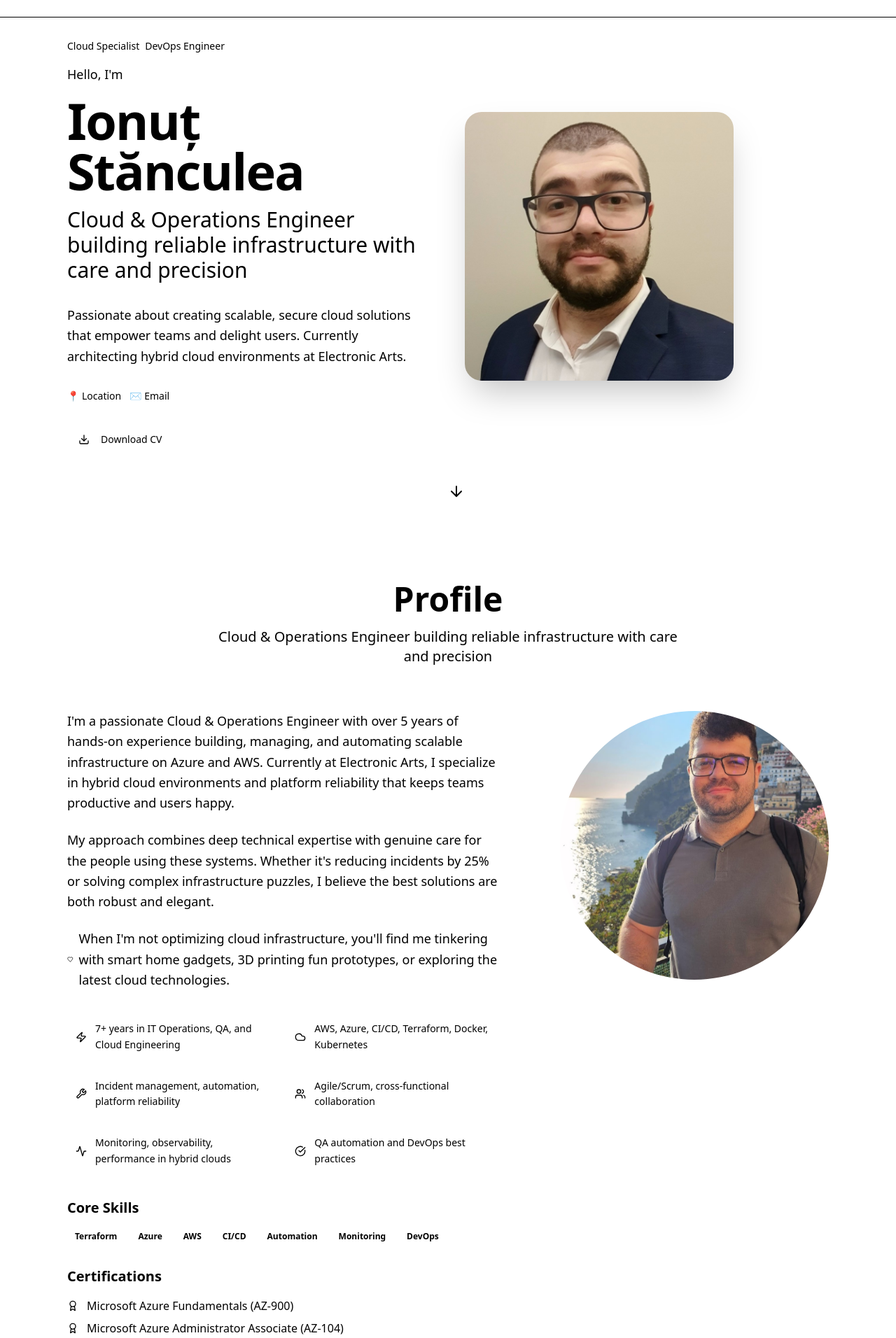
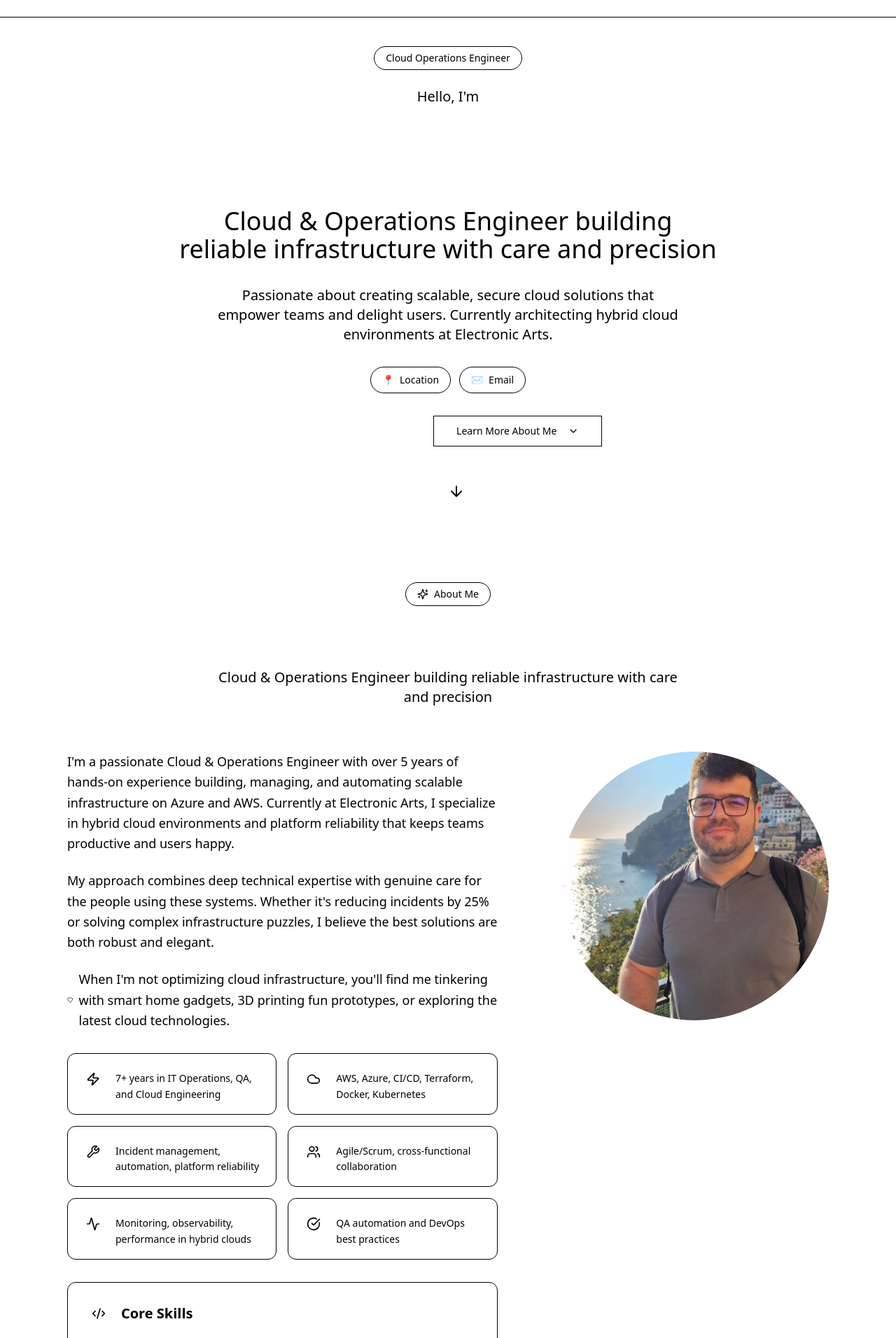
Before and after one commit to istanculea/istanculea.github.io, a React (Vite) app: page / in a window 1280 px wide. Shown: the part 48-1960 px from the top of the page at 70% size. Built offline with nearby package versions, Linux system fonts and the light colour scheme.

Commit message:
Implement Hero and About section UI improvements
Co-authored-by: istanculea <226701336+istanculea@users.noreply.github.com>

```diff
--- a/src/components/About.tsx
+++ b/src/components/About.tsx
@@ -1,8 +1,7 @@
-import { Zap, Cloud, Wrench, Users, Activity, CheckCircle, MapPin, Heart, Award } from "lucide-react"
+import { Zap, Cloud, Wrench, Users, Activity, CheckCircle, MapPin, Heart, Award, Sparkles, Code2 } from "lucide-react"
 import { Button } from "@/components/ui/button"
 import { Badge } from "@/components/ui/badge"
 import { useTranslation } from "react-i18next"
-// Using the new uploaded portrait image
 
 export function About() {
   const { t } = useTranslation()
@@ -28,10 +27,17 @@ export function About() {
   return (
     <section id="about" className="py-20 px-6 scroll-mt-20">
       <div className="container max-w-6xl mx-auto">
-        {/* Section Header */}
+        {/* Section Header with Badge */}
         <div className="text-center space-y-4 mb-16 animate-fade-up">
+          {/* Section badge with sparkle icon */}
+          <div className="flex justify-center mb-6">
+            <span className="inline-flex items-center gap-2 px-4 py-1.5 text-sm font-medium bg-gradient-to-r from-primary/10 to-accent/10 text-primary border border-primary/20 rounded-full backdrop-blur-sm">
+              <Sparkles className="h-4 w-4" />
+              About Me
+            </span>
+          </div>
           <h2 className="text-4xl lg:text-5xl font-bold">
-            <span className="text-gradient">{t('about.title')}</span>
+            <span className="bg-gradient-to-r from-primary via-accent to-primary bg-clip-text text-transparent">{t('about.title')}</span>
           </h2>
           <p className="text-xl text-muted-foreground max-w-2xl mx-auto">
             {t('about.subtitle')}
@@ -58,70 +64,95 @@ export function About() {
               </p>
             </div>
 
-            {/* Key Highlights */}
+            {/* Key Highlights with improved cards */}
             <div className="space-y-4">
-              <div className="grid gap-3 sm:grid-cols-2 lg:grid-cols-1 xl:grid-cols-2">
+              <div className="grid gap-4 sm:grid-cols-2 lg:grid-cols-1 xl:grid-cols-2">
                 {chipHighlights.map((highlight, index) => {
                   const IconComponent = highlight.icon
                   return (
                     <div
                       key={index}
-                      className="glass-card-premium flex items-center gap-3 p-3 rounded-lg"
+                      className="group relative p-4 rounded-xl bg-gradient-to-br from-background to-muted/30 border border-border hover:border-primary/50 transition-all duration-300 hover:shadow-lg hover:shadow-primary/10"
                       style={{ animationDelay: `${index * 50}ms` }}
                     >
-                      <IconComponent className="h-4 w-4 text-muted-foreground flex-shrink-0" />
-                      <span className="text-sm leading-relaxed">{highlight.text}</span>
+                      {/* Icon box */}
+                      <div className="flex items-start gap-3">
+                        <div className="flex-shrink-0 w-10 h-10 rounded-lg bg-gradient-to-br from-primary/10 to-accent/10 flex items-center justify-center group-hover:scale-110 transition-transform duration-300">
+                          <IconComponent className="h-5 w-5 text-primary" />
+                        </div>
+                        <span className="text-sm leading-relaxed pt-2">{highlight.text}</span>
+                      </div>
                     </div>
                   )
                 })}
               </div>
             </div>
 
-            {/* Core Skills */}
-            <div className="space-y-4">
-              <h3 className="text-xl font-semibold text-foreground">{t('about.coreSkills')}</h3>
+            {/* Core Skills in glass card */}
+            <div className="relative p-6 rounded-xl bg-gradient-to-br from-background to-muted/30 border border-border backdrop-blur-sm">
+              {/* Icon header */}
+              <div className="flex items-center gap-3 mb-4">
+                <div className="w-10 h-10 rounded-lg bg-gradient-to-br from-primary/10 to-accent/10 flex items-center justify-center">
+                  <Code2 className="h-5 w-5 text-primary" />
+                </div>
+                <h3 className="text-xl font-semibold text-foreground">{t('about.coreSkills')}</h3>
+              </div>
               <div className="flex flex-wrap gap-2">
                 {skills.map((skill) => (
-                  <Badge key={skill} className="skill-badge">
+                  <Badge
+                    key={skill}
+                    className="px-3 py-1 bg-gradient-to-r from-primary/10 to-accent/10 text-foreground border border-primary/20 hover:border-primary/50 hover:shadow-md transition-all duration-300"
+                  >
                     {skill}
                   </Badge>
                 ))}
               </div>
             </div>
 
-            {/* Certifications */}
+            {/* Certifications in styled cards */}
             <div className="space-y-4">
-              <h3 className="text-xl font-semibold text-foreground">{t('about.certifications')}</h3>
-              <div className="space-y-2">
+              <div className="flex items-center gap-3 mb-4">
+                <div className="w-10 h-10 rounded-lg bg-gradient-to-br from-green-500/10 to-emerald-500/10 flex items-center justify-center">
+                  <Award className="h-5 w-5 text-green-600" />
+                </div>
+                <h3 className="text-xl font-semibold text-foreground">{t('about.certifications')}</h3>
+              </div>
+              <div className="space-y-3">
                 {certifications.map((cert) => (
-                  <div key={cert} className="flex items-center space-x-3">
-                    <Award className="h-4 w-4 text-success" />
-                    <span className="cert-badge">{cert}</span>
+                  <div
+                    key={cert}
+                    className="flex items-center gap-3 p-4 rounded-xl bg-gradient-to-br from-green-500/5 to-emerald-500/5 border border-green-500/20 hover:border-green-500/40 hover:shadow-lg hover:shadow-green-500/10 transition-all duration-300"
+                  >
+                    <div className="w-8 h-8 rounded-lg bg-green-500/10 flex items-center justify-center flex-shrink-0">
+                      <Award className="h-4 w-4 text-green-600" />
+                    </div>
+                    <span className="text-sm font-medium">{cert}</span>
                   </div>
                 ))}
               </div>
             </div>
 
-            {/* CTA */}
+            {/* CTA with larger size */}
             <div className="pt-4">
               <Button
+                size="lg"
                 variant="outline"
-                className="relative overflow-hidden group border-primary/30 bg-gradient-to-r from-primary/5 to-accent/5 hover:from-primary/10 hover:to-accent/10 transition-all duration-300 hover-scale shadow-lg hover:shadow-xl hover:shadow-primary/20"
+                className="relative overflow-hidden group border-primary/30 bg-gradient-to-r from-primary/5 to-accent/5 hover:from-primary/10 hover:to-accent/10 hover:border-primary/50 transition-all duration-300 hover:shadow-xl hover:shadow-primary/20"
                 onClick={() => {
                   const experienceSection = document.getElementById('experience');
                   experienceSection?.scrollIntoView({ behavior: 'smooth' });
                 }}
               >
                 <div className="absolute inset-0 bg-gradient-to-r from-primary/10 to-accent/10 opacity-0 group-hover:opacity-100 transition-opacity duration-300"></div>
-                <MapPin className="h-4 w-4 mr-2 relative z-10 group-hover:rotate-12 transition-transform duration-300" />
+                <MapPin className="h-5 w-5 mr-2 relative z-10 group-hover:rotate-12 transition-transform duration-300" />
                 <span className="relative z-10">{t('about.careerJourney')}</span>
               </Button>
             </div>
           </div>
 
-          {/* Right Column - Profile Image */}
+          {/* Right Column - Profile Image with sticky positioning */}
           <div className="lg:col-span-5 flex justify-center lg:justify-end">
-            <div className="relative animate-scale-in">
+            <div className="lg:sticky lg:top-24 relative animate-scale-in">
               <div className="relative">
                 <img
                   src="/lovable-uploads/170f5004-9944-4459-b193-b8cca34127e6.png"
--- a/src/components/Hero.tsx
+++ b/src/components/Hero.tsx
@@ -1,52 +1,63 @@
-import { ArrowDown, Download } from "lucide-react"
+import { ArrowDown, Download, ChevronDown } from "lucide-react"
 import { Button } from "@/components/ui/button"
 import { useTranslation } from "react-i18next"
-import portraitImg from "/lovable-uploads/63e2620a-0d4a-482f-82b4-7df585ec4907.png"
 
 export function Hero() {
   const { t } = useTranslation()
 
   return (
-    <section id="home" className="min-h-screen surface-hero flex items-center justify-center px-6 py-12">
-      <div className="container max-w-6xl mx-auto">
-        <div className="grid lg:grid-cols-2 gap-12 items-center">
-          {/* Content */}
-          <div className="space-y-8 animate-fade-up">
-            <div className="space-y-4">
-              <div className="flex items-center space-x-2 text-sm">
-                <span className="cloud-badge">{t('hero.badge1')}</span>
-                <span className="cloud-badge">{t('hero.badge2')}</span>
+    <section id="home" className="relative min-h-screen flex items-center justify-center px-6 py-12 overflow-hidden">
+      {/* Animated gradient background orbs */}
+      <div className="absolute inset-0 overflow-hidden pointer-events-none">
+        <div className="absolute top-1/4 left-1/4 w-96 h-96 bg-gradient-to-r from-primary/20 to-accent/20 rounded-full blur-3xl animate-pulse"></div>
+        <div className="absolute bottom-1/4 right-1/4 w-96 h-96 bg-gradient-to-r from-accent/20 to-primary/20 rounded-full blur-3xl animate-pulse" style={{ animationDelay: '1s' }}></div>
+        <div className="absolute top-1/2 left-1/2 transform -translate-x-1/2 -translate-y-1/2 w-[500px] h-[500px] bg-gradient-to-r from-primary/10 to-accent/10 rounded-full blur-3xl animate-pulse" style={{ animationDelay: '0.5s' }}></div>
       </div>
-              <p className="text-lg text-muted-foreground font-medium">Hello, I'm</p>
-              <h1 className="text-5xl lg:text-7xl font-bold tracking-tight text-gradient-enhanced">
+
+      <div className="container max-w-4xl mx-auto relative z-10">
+        {/* Centered, text-focused content */}
+        <div className="text-center space-y-8 animate-fade-up">
+          <div className="space-y-6">
+            {/* Single badge */}
+            <div className="flex justify-center">
+              <span className="inline-flex items-center px-4 py-1.5 text-sm font-medium bg-gradient-to-r from-primary/10 to-accent/10 text-primary border border-primary/20 rounded-full backdrop-blur-sm">
+                Cloud Operations Engineer
+              </span>
+            </div>
+
+            <p className="text-xl text-muted-foreground font-medium">Hello, I'm</p>
+            <h1 className="text-6xl md:text-7xl lg:text-8xl font-bold tracking-tight bg-gradient-to-r from-primary via-accent to-primary bg-clip-text text-transparent animate-gradient">
               {t('hero.name')}
             </h1>
-              <h2 className="text-2xl lg:text-3xl text-muted-foreground font-light">
+            <h2 className="text-2xl md:text-3xl lg:text-4xl text-muted-foreground font-light max-w-3xl mx-auto">
               {t('hero.title')}
             </h2>
           </div>
 
-            <p className="text-lg text-muted-foreground leading-relaxed max-w-lg">
+          <p className="text-lg md:text-xl text-muted-foreground leading-relaxed max-w-2xl mx-auto">
             {t('hero.description')}
           </p>
 
-            <div className="flex items-center space-x-3 text-sm text-muted-foreground">
-              <span className="flex items-center space-x-1">
+          {/* Pill-style badges for location and email */}
+          <div className="flex flex-wrap items-center justify-center gap-3 text-sm">
+            <span className="inline-flex items-center gap-2 px-4 py-2 bg-background/50 backdrop-blur-sm border border-border rounded-full text-muted-foreground hover:border-primary/50 hover:text-foreground transition-all duration-300">
               <span>📍</span>
               <span>{t('hero.location')}</span>
             </span>
             <a
               href="mailto:stanculea.ionut.93@gmail.com"
-                className="flex items-center space-x-1 hover:text-primary transition-colors"
+              className="inline-flex items-center gap-2 px-4 py-2 bg-background/50 backdrop-blur-sm border border-border rounded-full text-muted-foreground hover:border-primary/50 hover:text-primary hover:shadow-lg hover:shadow-primary/20 transition-all duration-300"
             >
               <span>✉️</span>
               <span>{t('hero.email')}</span>
             </a>
           </div>
 
-            <div className="flex flex-col sm:flex-row gap-4">
+          {/* CTA Buttons */}
+          <div className="flex flex-col sm:flex-row gap-4 justify-center items-center">
             <Button
-                className="btn-outline group"
+              size="lg"
+              className="group bg-gradient-to-r from-primary to-accent hover:from-primary/90 hover:to-accent/90 text-white shadow-lg hover:shadow-xl hover:shadow-primary/30 transition-all duration-300"
               onClick={() => {
                 const link = document.createElement('a')
                 link.href = '/cv.pdf'
@@ -54,22 +65,21 @@ export function Hero() {
                 link.click()
               }}
             >
-                <Download className="mr-2 h-4 w-4 transition-transform group-hover:translate-y-0.5" />
+              <Download className="mr-2 h-5 w-5 transition-transform group-hover:translate-y-0.5" />
               {t('hero.downloadCV')}
             </Button>
-            </div>
-          </div>
-
-          {/* Portrait */}
-          <div className="relative animate-scale-in">
-            <div className="relative mx-auto lg:mx-0 w-80 h-80 lg:w-96 lg:h-96">
-              <div className="absolute inset-0 bg-gradient-to-r from-primary/20 to-accent/20 rounded-3xl rotate-6 floating-element"></div>
-              <img
-                src={portraitImg}
-                alt="Ionuț Stănculea - Cloud Infrastructure Engineer"
-                className="relative w-full h-full object-cover rounded-3xl shadow-2xl hover-glow"
-              />
-              <div className="absolute -bottom-4 -right-4 w-24 h-24 bg-gradient-to-r from-primary to-accent rounded-2xl shadow-glow opacity-80 pulse-glow"></div>
+            <Button
+              size="lg"
+              variant="outline"
+              className="group border-primary/30 hover:bg-primary/5 hover:border-primary transition-all duration-300"
+              onClick={() => {
+                const aboutSection = document.getElementById('about');
+                aboutSection?.scrollIntoView({ behavior: 'smooth' });
+              }}
+            >
+              Learn More About Me
+              <ChevronDown className="ml-2 h-5 w-5 transition-transform group-hover:translate-y-0.5" />
+            </Button>
           </div>
         </div>
       </div>
@@ -78,7 +88,6 @@ export function Hero() {
       <div className="absolute bottom-8 left-1/2 transform -translate-x-1/2 animate-bounce">
         <ArrowDown className="h-6 w-6 text-muted-foreground" />
       </div>
-      </div>
     </section>
   )
 }
```
Lines whose indentation alone changed are shown as unchanged.
